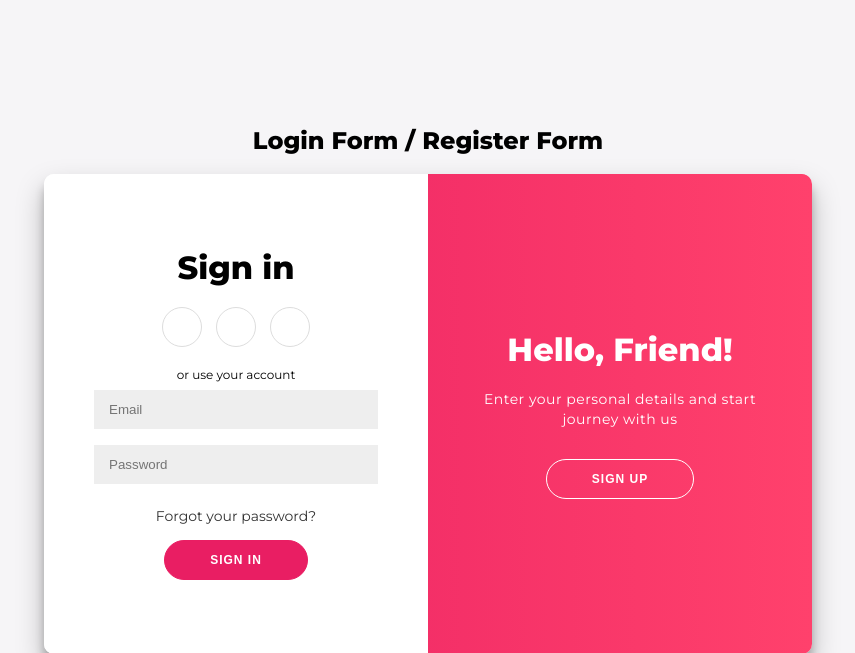
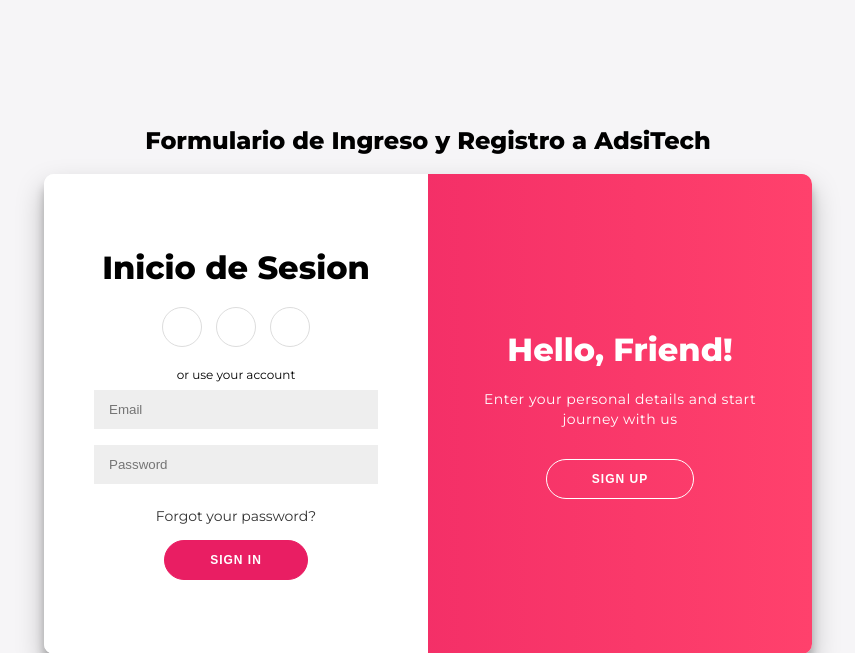
Before and after one commit to ffloriang21/templateLogin, a PHP site: page / in a window 1280 px wide. Shown: the top 653 px of the page, without its empty margins (212-1067 px from the left). Run offline with PHP 8.4, Linux system fonts and the light colour scheme.

Commit message:
El archivo Index.php carpeta Login sufrio una Moficacion

```diff
--- a/index.php
+++ b/index.php
@@ -9,12 +9,12 @@
 </head>
 <body>
 
-<h2>Login Form / Register Form</h2>
+<h2>Formulario de Ingreso y Registro a AdsiTech</h2>
 <div class="container" id="container">
 <!-- ********** Formulario de SIGN UP *********** -->
 	<div class="form-container sign-up-container">
 		<form action="sign-up.php" method="post">
-			<h1>Create Account</h1>
+			<h1>Crear Cuenta</h1>
 			<div class="social-container">
                 <a href="#" class="social"><i class="fab fa-facebook-f"></i></a>
 				<a href="#" class="social"><i class="fab fa-google-plus-g"></i></a>
@@ -31,7 +31,7 @@
     <!-- ********** Formulario de SIGN IN *********** -->
 	<div class="form-container sign-in-container">
 		<form action="" method="post">
-			<h1>Sign in</h1>
+			<h1>Inicio de Sesion</h1>
 			<div class="social-container">
 				<a href="#" class="social"><i class="fab fa-facebook-f"></i></a>
 				<a href="#" class="social"><i class="fab fa-google-plus-g"></i></a>
```
